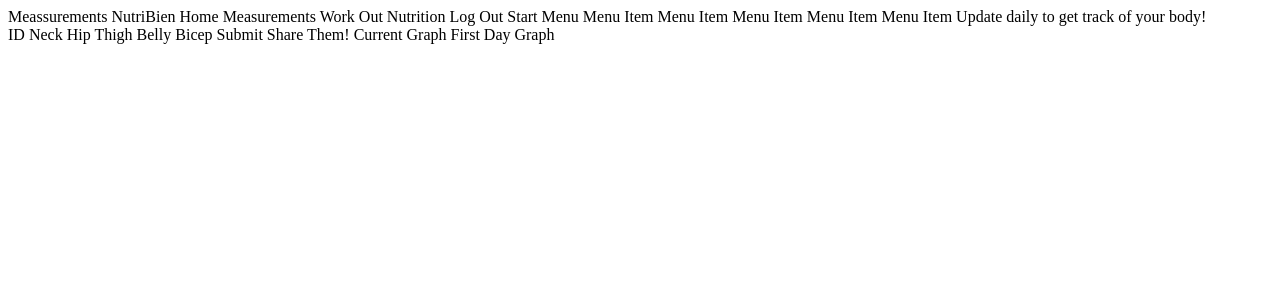
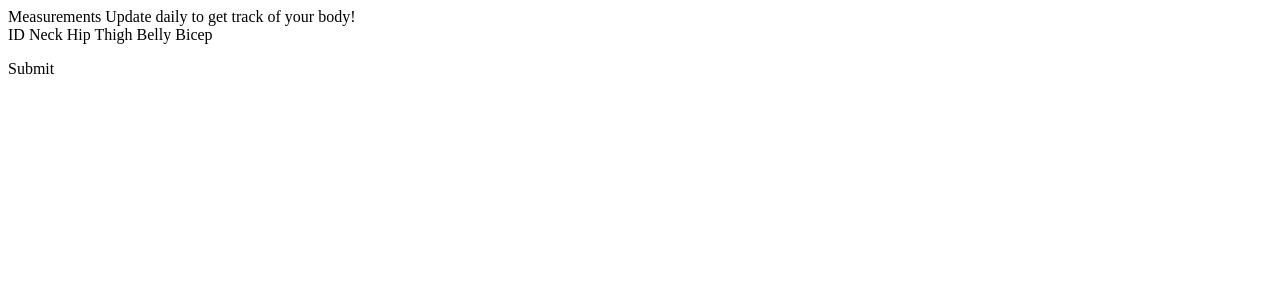
Before and after one commit to lcsc-capstone/nutritionFitnessApp, a PHP site: page /app/Measurements/Measurements.page.html in a window 1280 px wide. Shown: the top 300 px of the page. Run offline with PHP 8.4, Linux system fonts and the light colour scheme.

Commit message:
ALL TABS FIXED!

```diff
--- a/nutribien/src/app/Measurements/Measurements.page.html
+++ b/nutribien/src/app/Measurements/Measurements.page.html
@@ -1,61 +1,17 @@
 <ion-header>
   <ion-toolbar>
   <ion-buttons slot="start">
-    <ion-menu-button>
+    <ion-menu-button color="success">
     </ion-menu-button>
   </ion-buttons>
   <ion-title>
-   Meassurements
+   Measurements
   </ion-title>
   </ion-toolbar>
 
-  </ion-header>
-
-
-
-  <ion-menu side="start" menuId="custom" class="my-custom-menu">
-    <ion-header>
-      <ion-toolbar color="primary">
-        <ion-title>NutriBien</ion-title>
-      </ion-toolbar>
-    </ion-header>
-    <ion-content>
-      <ion-list>
-
-        <ion-item [routerLink]="['/profile']">Home</ion-item>
-        <ion-item [routerLink]="['/measurements']">Measurements</ion-item>
-        <ion-item [routerLink]="['/workout']">Work Out</ion-item>
-        <ion-item [routerLink]="['/nutrition']">Nutrition</ion-item>
-        <ion-item [routerLink]="['/login']">Log Out</ion-item>
-
-      </ion-list>
-    </ion-content>
-  </ion-menu>
-
-  <ion-router-outlet main></ion-router-outlet>
+</ion-header>
 
   <ion-content>
-      <ion-menu side="start" menu-id="first">
-          <ion-header>
-            <ion-toolbar color="primary">
-              <ion-title>Start Menu</ion-title>
-            </ion-toolbar>
-          </ion-header>
-          <ion-content>
-            <ion-list>
-              <ion-item>Menu Item</ion-item>
-              <ion-item>Menu Item</ion-item>
-              <ion-item>Menu Item</ion-item>
-              <ion-item>Menu Item</ion-item>
-              <ion-item>Menu Item</ion-item>
-            </ion-list>
-          </ion-content>
-        </ion-menu>
-
-
-
-
-
     <ion-card class="welcome-card">
       <!--
       <ion-img src="https://conceptodefinicion.de/wp-content/uploads/2014/09/cinta_metrica.jpg"></ion-img>
@@ -97,10 +53,10 @@
       <ion-input ></ion-input>
     </ion-item>
 
-    <ion-button mode="ios" color= "light" type="submit" block>Submit</ion-button>
-    <ion-button shape="round" mode="ios" color= "light" type="submit">Share Them!</ion-button>
 
+    <!---<ion-button shape="round" mode="ios" color= "success" type="submit">Share Them!</ion-button>-->
 
+  <!--
     <ion-item href="#" class="activated">
       <ion-icon name="walk" slot="start"></ion-icon>
       <ion-label>Current Graph</ion-label>
@@ -110,7 +66,12 @@
       <ion-icon name="walk" slot="start"></ion-icon>
       <ion-label >First Day Graph</ion-label>
     </ion-item>
+  -->
   </form>
+  <div padding>
+      <ion-button (click)="submit()" mode="ios" type="submit" color="success">Submit</ion-button>
+  </div>
+
 
 
   </ion-content>
--- a/nutribien/src/app/register/register.page.html
+++ b/nutribien/src/app/register/register.page.html
@@ -65,7 +65,7 @@
 
             </div>
             <div padding>
-              <ion-button size="medium" expand="block" shape="round" (click)="submit()" type="submit" >Register</ion-button>
+              <ion-button size="medium" expand="block" shape="round" (click)="submit()" type="submit" color="success" >Register</ion-button>
             </div>
           </ion-col>
         </ion-row>
--- a/nutribien/src/theme/variables.scss
+++ b/nutribien/src/theme/variables.scss
@@ -28,7 +28,7 @@
   --ion-color-tertiary-tint: #7e57ff;
 
   /** success **/
-  --ion-color-success: #10dc60;
+  --ion-color-success: #a2e972;
   --ion-color-success-rgb: 16, 220, 96;
   --ion-color-success-contrast: #ffffff;
   --ion-color-success-contrast-rgb: 255, 255, 255;
```
Also changed, not shown: nutribien/src/app/Workout/Workout.page.html (+16 -5 lines), nutribien/src/app/login/login.page.html (+5 -3 lines), nutribien/src/app/nutrition/nutrition.page.html (+16 -8 lines), nutribien/src/app/profile/profile.page.html (+7 -5 lines).
